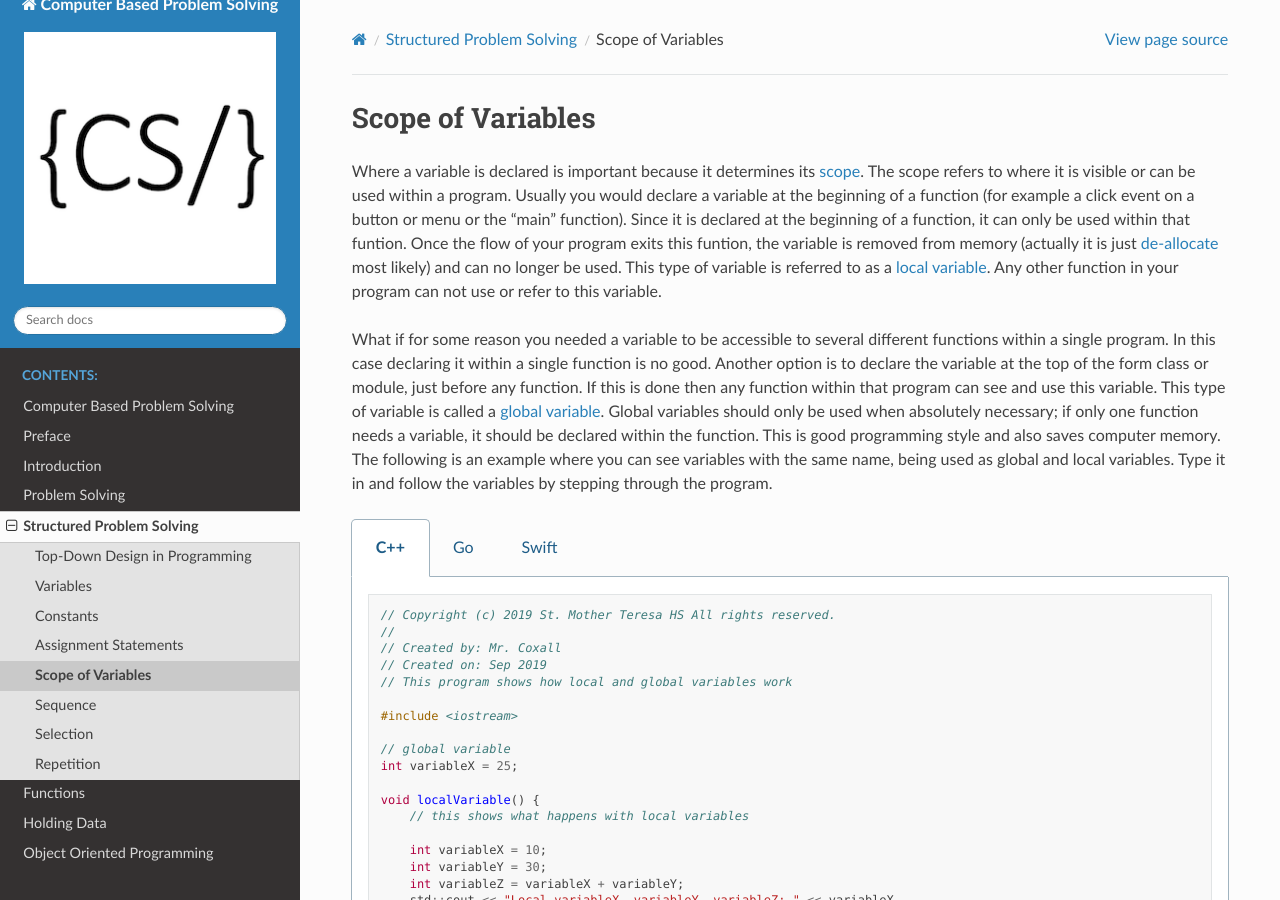
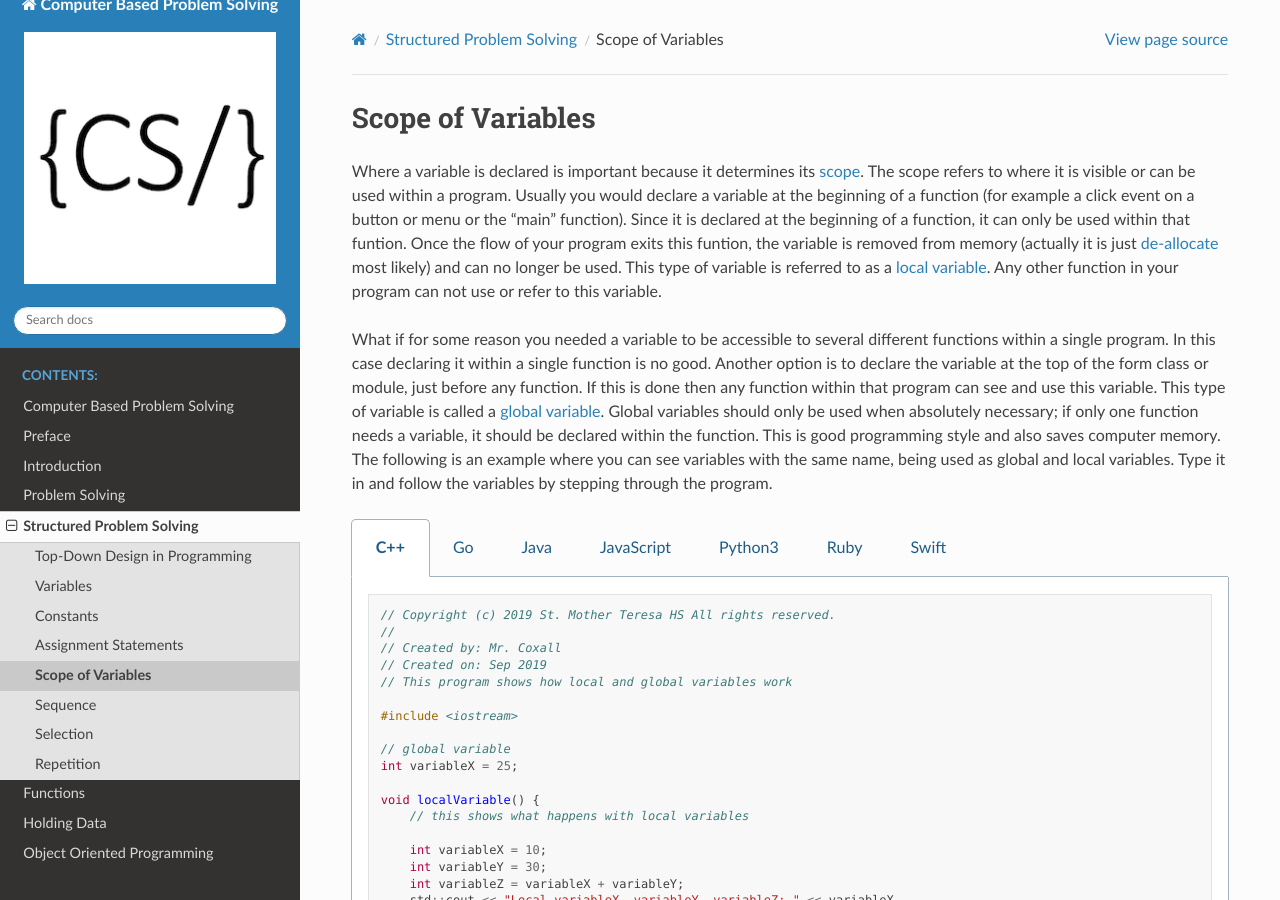
Before and after one commit to Mr-Coxall/Computer-Based-Problem-Solving, a Sphinx documentation site: the page built from docs/structured-problem-solving/scope-of-variables.rst, in a window 1280 px wide and 900 px high. Built offline with Sphinx 7.4.7 and the Read the Docs theme 2.0.0, drawn with Linux system fonts in a browser that asks for light colours; pages that are not in the unit, such as notebooks, are missing from menus; part of the change alters nothing that is shown.

Commit message:
adding all code

```diff
--- a/docs/structured-problem-solving/scope-of-variables.rst
+++ b/docs/structured-problem-solving/scope-of-variables.rst
@@ -54,15 +54,87 @@ What if for some reason you needed a variable to be accessible to several differ
 
 
   .. group-tab:: Go
+
     .. code-block:: Go
       .. literalinclude:: ../../code_examples/3-Structured_Problem_Solving/Scope_of_Variables/Go/scopeOfVariables.go
         :language: go
 	:linenos:
-    :emphasize-lines: 2-3
+        :emphasize-lines: 2-3
+
+  .. group-tab:: Java
+
+    .. code-block:: Java
+      .. literalinclude:: ../../code_examples/3-Structured_Problem_Solving/Scope_of_Variables/Java/scopeOfVariables.java
+	:language: java
+        :linenos:
+        :emphasize-lines: 2-3
+
+  .. group-tab:: JavaScript
+
+    .. code-block:: JavaScript
+      .. literalinclude:: ../../code_examples/3-Structured_Problem_Solving/Scope_of_Variables/JavaScript/scopeOfVariables.js
+	:language: javascript
+	:linenos:
+        :emphasize-lines: 2-3
+
+  .. group-tab:: Python3
+
+    .. code-block:: Python
+
+	#!/usr/bin/env python3
+
+	# Created by: Mr. Coxall
+	# Created on: Sept 2019
+	# This program shows how local and global variables work
+
+	# global variable
+	variable_X = 25
+
+
+	def local_variable():
+	    # this shows what happens with local variables
+
+	    variable_X = 10
+	    variable_Y = 30
+	    variable_Z = variable_X + variable_Y
+	    print("Local variable_X, variable_Y, variable_Z: {0} + {1} = {2}".
+	          format(variable_X, variable_Y, variable_Z))
+
+
+	def global_variable():
+	    # this shows what happens with global variables
+
+	    global variable_X
+	    variable_X = variable_X + 1
+	    variable_Y = 30
+	    variable_Z = variable_X + variable_Y
+	    print("Global variable_X, variable_Y, variable_Z: {0} + {1} = {2}".
+	          format(variable_X, variable_Y, variable_Z))
+
+
+	def main():
+	    # this function shows how local and global variables work
+
+	    local_variable()
+	    global_variable()
+
+
+	if __name__ == "__main__":
+	    main()
+
+
+  .. group-tab:: Ruby
+
+    .. code-block:: Ruby
+      .. literalinclude:: ../../code_examples/3-Structured_Problem_Solving/Scope_of_Variables/Ruby/scopeOfVariables.rb
+	:language: ruby
+	:linenos:
+        :emphasize-lines: 2-3
 
   .. group-tab:: Swift
+
     .. code-block:: Swift
-      .. literalinclude:: ../../code_examples/3-Structured_Problem_Solving/1-Variables/Swift/Variables.swift
-        :language: swift
-        :linenos:
-        :emphasize-lines: 8-11
+      .. literalinclude:: ../../code_examples/3-Structured_Problem_Solving/Scope_of_Variables/Swift/scopeOfVariables.swift
+	:language: swift
+	:linenos:
+        :emphasize-lines: 2-3
```
